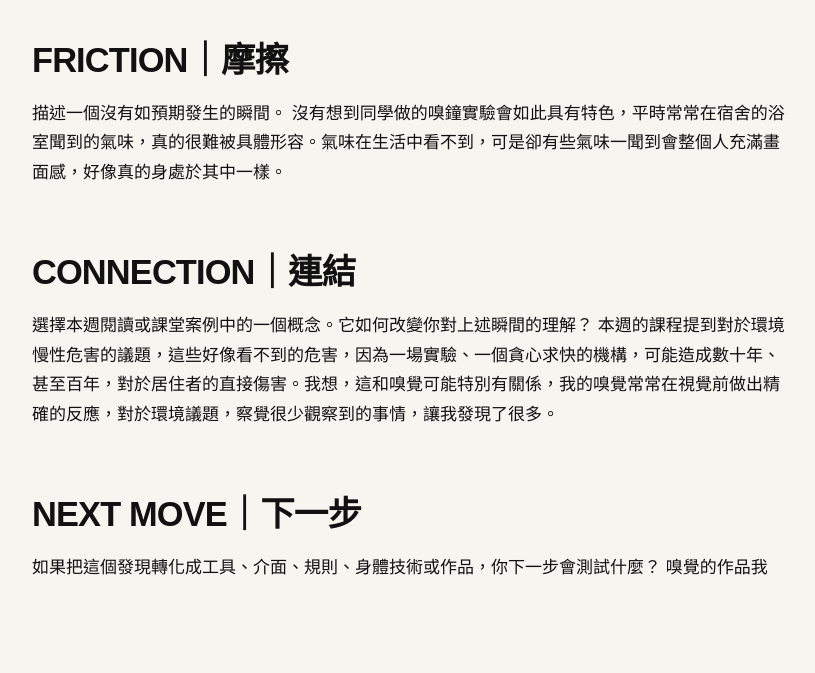
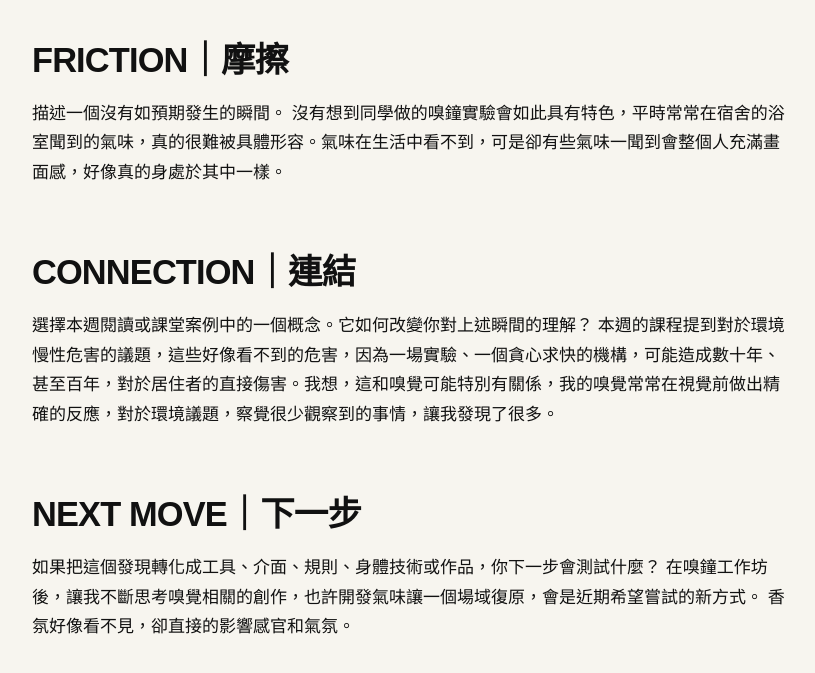
Before and after one commit to stu113590073/fieldworkarchive, a Jekyll site: the page built from weeks/week-04.md, in a window 1280 px wide and 900 px high, scrolled down 1313 px, cut to the strip 151-824 px from the top of the window. Shown: the whole strip, without its empty margins (48-863 px from the left). Built offline with Jekyll 4.4.1, drawn with Linux system fonts in a browser that asks for light colours.

Commit message:
Update week-04.md

```diff
--- a/weeks/week-04.md
+++ b/weeks/week-04.md
@@ -28,4 +28,5 @@ permalink: /weeks/week-04/
 ## NEXT MOVE｜下一步
 
 如果把這個發現轉化成工具、介面、規則、身體技術或作品，你下一步會測試什麼？
-嗅覺的作品我
+在嗅鐘工作坊後，讓我不斷思考嗅覺相關的創作，也許開發氣味讓一個場域復原，會是近期希望嘗試的新方式。
+香氛好像看不見，卻直接的影響感官和氣氛。
```
